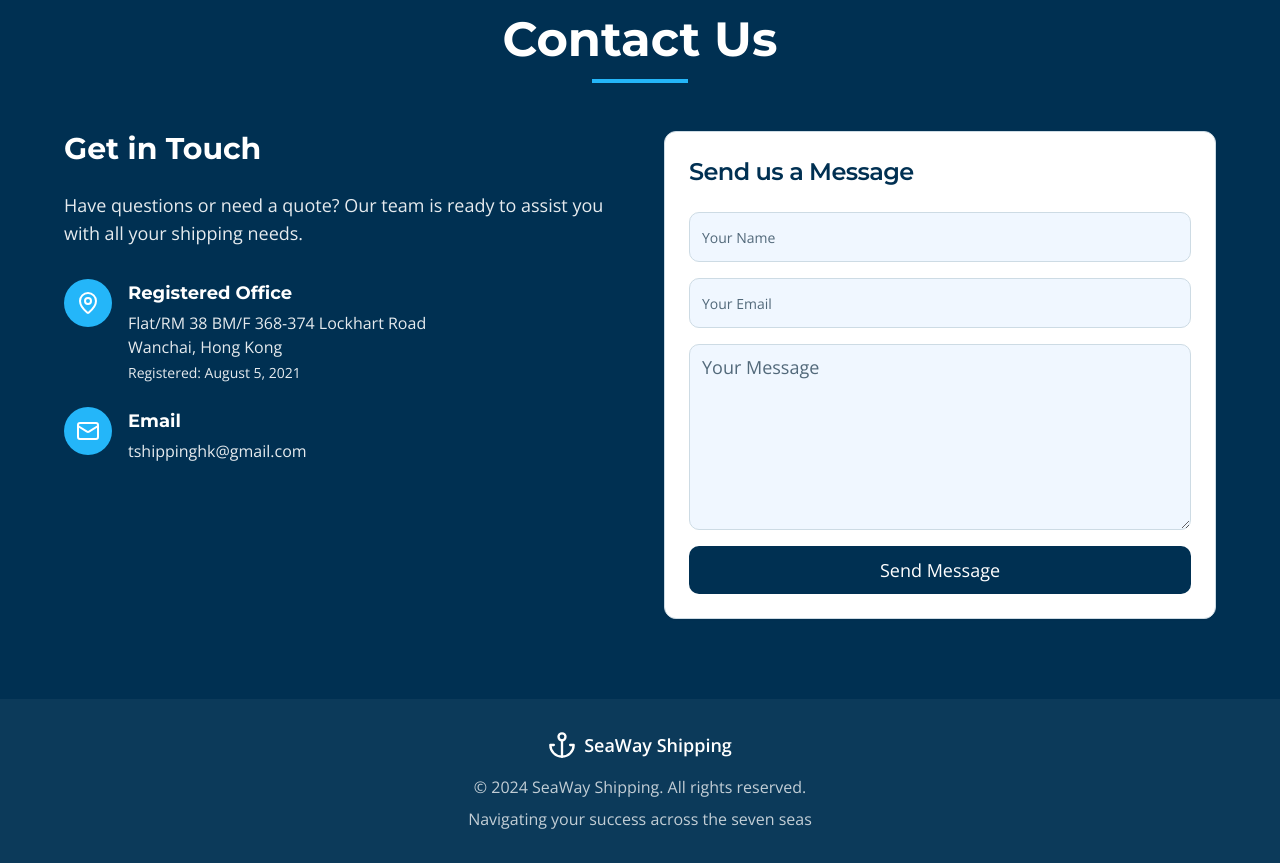
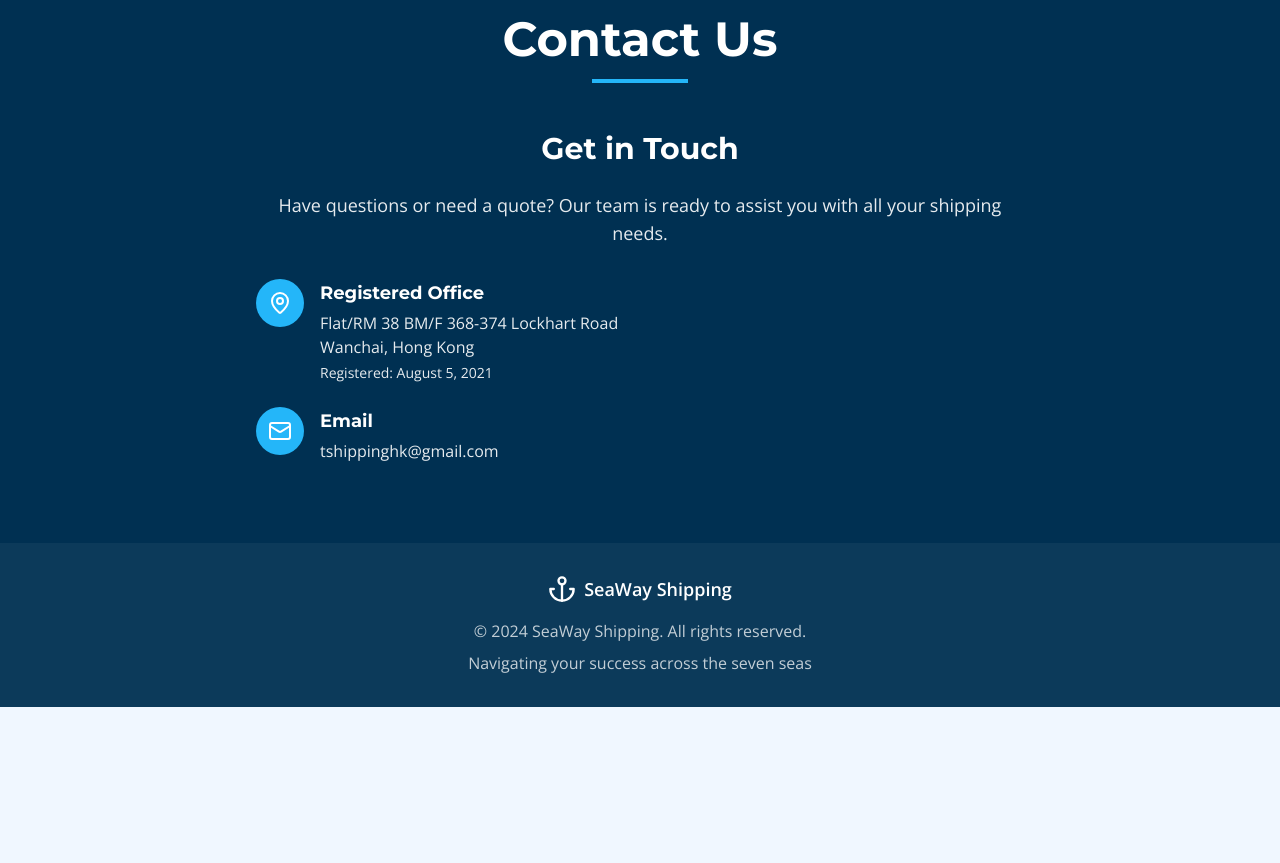
Before and after one commit to pr-poehali-dev/shipping-company-website, a React (Vite) app: page / in a window 1280 px wide. Shown: the part 3600-4463 px from the top of the page. After the commit the page ends 4307 px from the top, so only its background shows below. Built offline with nearby package versions, Linux system fonts and the light colour scheme.

Commit message:
Удаление отправки сообщения

```diff
--- a/src/pages/Index.tsx
+++ b/src/pages/Index.tsx
@@ -1,22 +1,13 @@
-import { useState } from 'react';
+
 import { Button } from '@/components/ui/button';
 import { Card, CardContent, CardDescription, CardHeader, CardTitle } from '@/components/ui/card';
 
-import { Input } from '@/components/ui/input';
-import { Textarea } from '@/components/ui/textarea';
+
 import Icon from '@/components/ui/icon';
 
 const Index = () => {
-  const [formData, setFormData] = useState({ name: '', email: '', message: '' });
-
   const scrollToSection = (id: string) => {
     document.getElementById(id)?.scrollIntoView({ behavior: 'smooth' });
-  };
-
-  const handleSubmit = (e: React.FormEvent) => {
-    e.preventDefault();
-    alert('Thank you for your message! We will contact you soon.');
-    setFormData({ name: '', email: '', message: '' });
   };
 
   return (
@@ -239,10 +230,10 @@ const Index = () => {
           <h2 className="text-4xl md:text-5xl font-bold text-center mb-4">Contact Us</h2>
           <div className="w-24 h-1 bg-accent mx-auto mb-12"></div>
 
-          <div className="grid md:grid-cols-2 gap-12 max-w-6xl mx-auto">
+          <div className="max-w-3xl mx-auto">
             <div>
-              <h3 className="text-3xl font-bold mb-6">Get in Touch</h3>
-              <p className="text-lg mb-8 opacity-90">
+              <h3 className="text-3xl font-bold mb-6 text-center">Get in Touch</h3>
+              <p className="text-lg mb-8 opacity-90 text-center">
                 Have questions or need a quote? Our team is ready to assist you with all your shipping needs.
               </p>
 
@@ -270,51 +261,7 @@ const Index = () => {
               </div>
             </div>
 
-            <Card className="bg-white">
-              <CardHeader>
-                <CardTitle className="text-2xl text-primary">Send us a Message</CardTitle>
-              </CardHeader>
-              <CardContent>
-                <form onSubmit={handleSubmit} className="space-y-4">
-                  <div>
-                    <Input
-                      placeholder="Your Name"
-                      value={formData.name}
-                      onChange={(e) => setFormData({ ...formData, name: e.target.value })}
-                      required
-                      className="text-lg py-6"
-                    />
-                  </div>
-                  <div>
-                    <Input
-                      type="email"
-                      placeholder="Your Email"
-                      value={formData.email}
-                      onChange={(e) => setFormData({ ...formData, email: e.target.value })}
-                      required
-                      className="text-lg py-6"
-                    />
-                  </div>
-                  <div>
-                    <Textarea
-                      placeholder="Your Message"
-                      value={formData.message}
-                      onChange={(e) => setFormData({ ...formData, message: e.target.value })}
-                      required
-                      rows={6}
-                      className="text-lg"
-                    />
-                  </div>
-                  <Button
-                    type="submit"
-                    size="lg"
-                    className="w-full bg-primary hover:bg-primary/90 text-white text-lg py-6"
-                  >
-                    Send Message
-                  </Button>
-                </form>
-              </CardContent>
-            </Card>
+
           </div>
         </div>
       </section>
```
